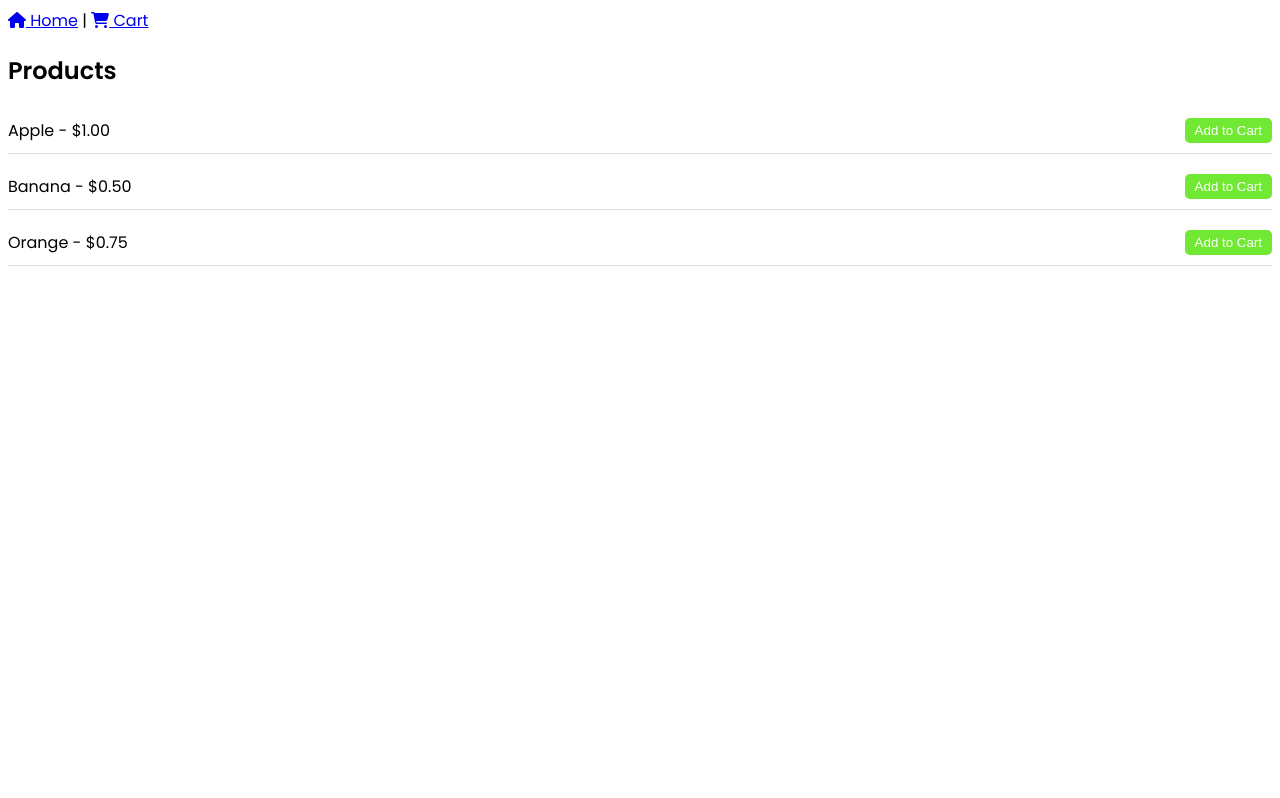
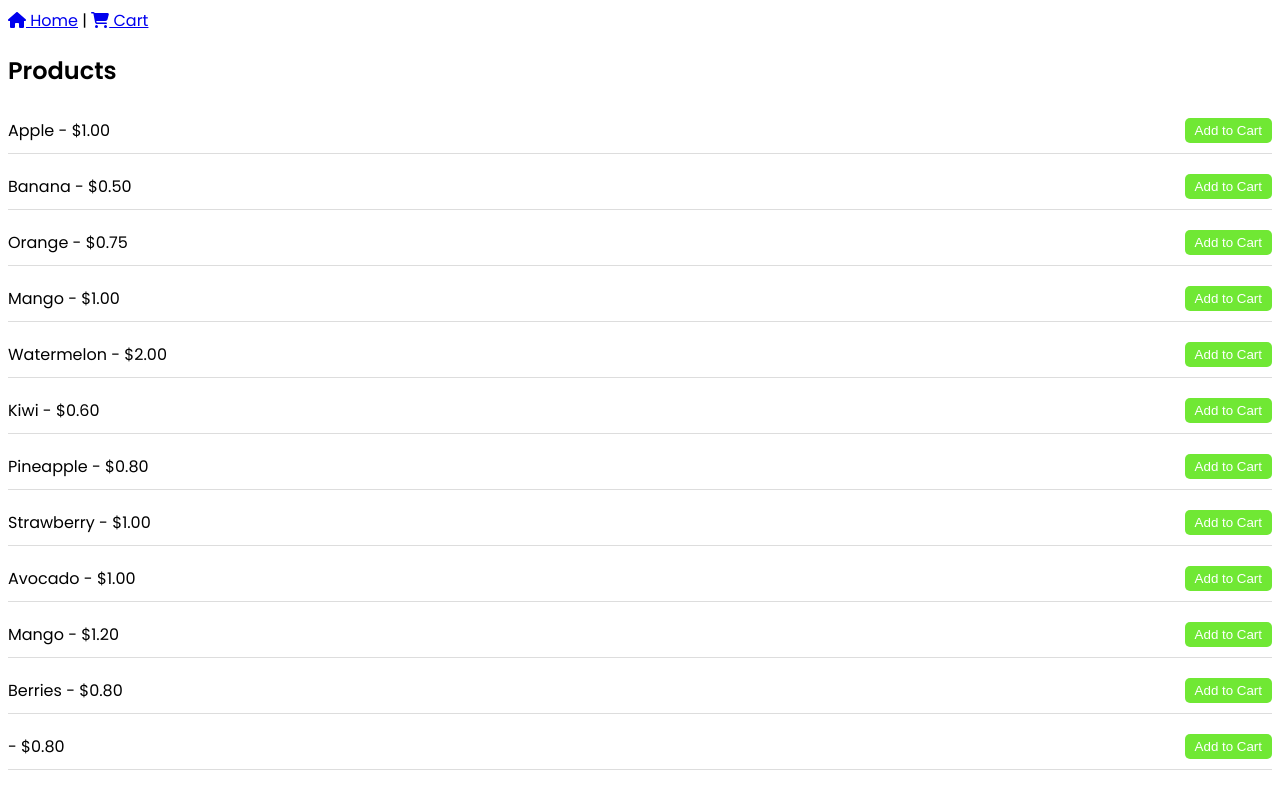
Before and after one commit to AtanasoaieD/shopping-cart, a React (Create React App) app: page / in a window 1280 px wide. Built offline with nearby package versions, Linux system fonts and the light colour scheme; a web font is replaced by a local one.

Commit message:
add more products

```diff
--- a/src/ProductList.js
+++ b/src/ProductList.js
@@ -5,6 +5,16 @@ const products = [
   { id: 1, name: "Apple", price: 1.0 },
   { id: 2, name: "Banana", price: 0.5 },
   { id: 3, name: "Orange", price: 0.75 },
+  { id: 4, name: "Mango", price: 1.00},
+  { id: 5, name: "Watermelon", price: 2.00 },
+  { id: 6, name: "Kiwi", price: 0.6 },
+  { id: 7, name: "Pineapple", price: 0.8 },
+  { id: 8, name: "Strawberry", price: 1.00 },
+  { id: 9, name: "Avocado", price: 1.00 },
+  { id: 10, name: "Mango", price: 1.2 },
+  { id: 11, name: "Berries", price: 0.8 },
+  { id: 12, name: "", price: 0.8 },
+
 ];
 
 
```
